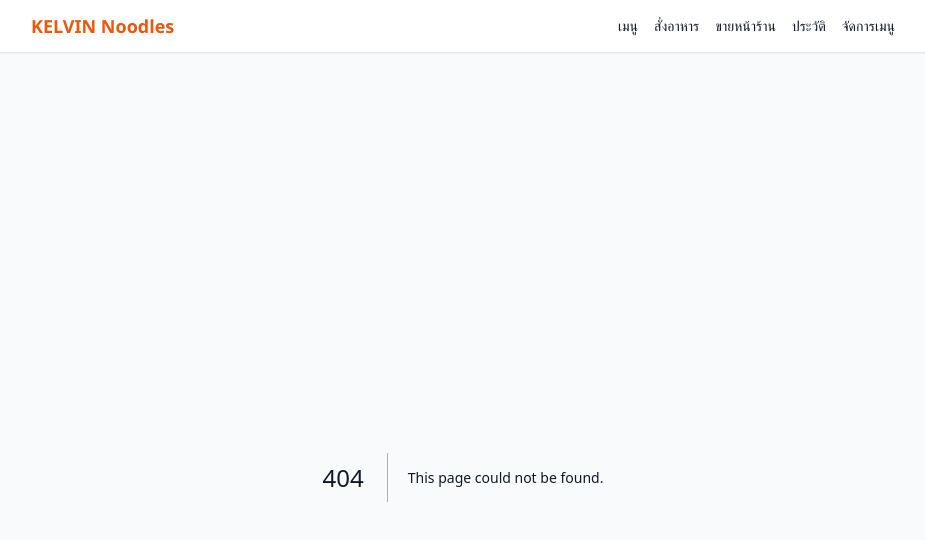
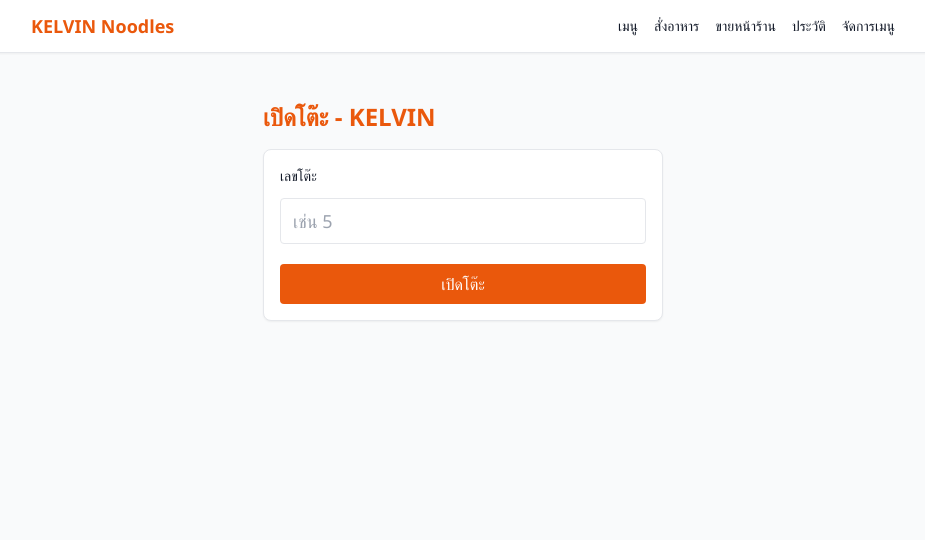
Before and after one commit to chefzaa5/mini_pos, a Next.js app: page /generate-qr in a window 1280 px wide. Before the commit this address had no page. Shown: the top 540 px of the page, without its empty margins (177-1102 px from the left). Built offline with nearby package versions, Linux system fonts and the light colour scheme; no server answers.

Commit message:
Create page.js

```diff
--- /dev/null
+++ b/app/generate-qr/page.js
@@ -0,0 +1,225 @@
+"use client";
+
+import { useState } from "react";
+import { supabase } from "@/lib/supabaseClient";
+
+export default function GenerateQrPage() {
+  const [tableNumber, setTableNumber] = useState("");
+  const [errorMsg, setErrorMsg] = useState("");
+
+  // ข้อมูล session ที่เพิ่งเปิดสำเร็จ (ใช้แสดง QR)
+  const [openedSession, setOpenedSession] = useState(null);
+
+  // ข้อมูล session เก่าที่ยังค้างอยู่ (โต๊ะไม่ว่าง)
+  const [stuckSession, setStuckSession] = useState(null);
+  const [showConfirmClose, setShowConfirmClose] = useState(false);
+  const [copied, setCopied] = useState(false);
+
+  const siteUrl =
+    typeof window !== "undefined" ? window.location.origin : "";
+
+  function resetAll() {
+    setTableNumber("");
+    setOpenedSession(null);
+    setStuckSession(null);
+    setShowConfirmClose(false);
+    setErrorMsg("");
+    setCopied(false);
+  }
+
+  // กดปุ่ม "เปิดโต๊ะ"
+  async function handleOpenTable(e) {
+    e.preventDefault();
+    setErrorMsg("");
+    setOpenedSession(null);
+
+    const tableNum = parseInt(tableNumber);
+    if (!tableNum || tableNum < 1) {
+      setErrorMsg("กรุณากรอกเลขโต๊ะให้ถูกต้อง");
+      return;
+    }
+
+    // เช็คก่อนว่าโต๊ะนี้มี session เปิดค้างอยู่ไหม
+    const { data: existing, error: checkError } = await supabase
+      .from("table_sessions")
+      .select("id, table_number, status, created_at")
+      .eq("table_number", tableNum)
+      .eq("status", "open")
+      .maybeSingle();
+
+    if (checkError) {
+      setErrorMsg(checkError.message);
+      return;
+    }
+
+    if (existing) {
+      // โต๊ะไม่ว่าง แสดงกล่องเตือน
+      setStuckSession(existing);
+      return;
+    }
+
+    // โต๊ะว่าง สร้าง session ใหม่
+    const { data: newSession, error: insertError } = await supabase
+      .from("table_sessions")
+      .insert({ table_number: tableNum, status: "open" })
+      .select()
+      .single();
+
+    if (insertError) {
+      setErrorMsg(insertError.message);
+      return;
+    }
+
+    setOpenedSession(newSession);
+  }
+
+  // กดปุ่ม "ปิดออเดอร์เดิม" ในกล่องเตือน -> เปิดกล่องยืนยัน
+  function handleRequestClose() {
+    setShowConfirmClose(true);
+  }
+
+  // กดยืนยันปิดโต๊ะเดิมจริง
+  async function handleConfirmClose() {
+    const { error } = await supabase
+      .from("table_sessions")
+      .update({ status: "closed" })
+      .eq("id", stuckSession.id)
+      .eq("status", "open"); // กันกดซ้ำซ้อน
+
+    if (error) {
+      setErrorMsg(error.message);
+      return;
+    }
+
+    setStuckSession(null);
+    setShowConfirmClose(false);
+    // ฟอร์มเดิม (เลขโต๊ะที่กรอกไว้) ยังอยู่ ให้พนักงานกด "เปิดโต๊ะ" อีกครั้งเอง
+  }
+
+  function minutesAgo(dateString) {
+    const diffMs = Date.now() - new Date(dateString).getTime();
+    return Math.floor(diffMs / 60000);
+  }
+
+  function handleCopyLink() {
+    const link = `${siteUrl}/order/${openedSession.table_number}`;
+    navigator.clipboard.writeText(link);
+    setCopied(true);
+    setTimeout(() => setCopied(false), 2000);
+  }
+
+  const qrUrl = openedSession
+    ? `https://api.qrserver.com/v1/create-qr-code/?size=300x300&data=${encodeURIComponent(
+        `${siteUrl}/order/${openedSession.table_number}`
+      )}`
+    : null;
+
+  return (
+    <div className="mx-auto max-w-md p-6">
+      <h1 className="mb-4 text-2xl font-bold text-orange-600">
+        เปิดโต๊ะ - KELVIN
+      </h1>
+
+      {errorMsg && (
+        <p className="mb-4 rounded bg-red-100 p-2 text-sm text-red-700">
+          {errorMsg}
+        </p>
+      )}
+
+      {/* กล่องเตือนโต๊ะไม่ว่าง */}
+      {stuckSession && !showConfirmClose && (
+        <div className="mb-4 rounded-lg border-2 border-red-400 bg-red-50 p-4">
+          <p className="font-semibold text-red-700">
+            โต๊ะนี้มีลูกค้าอยู่ระหว่างทานอาหาร กรุณาปิดออเดอร์เดิมก่อน
+          </p>
+          <button
+            onClick={handleRequestClose}
+            className="mt-3 rounded bg-red-600 px-4 py-2 text-sm font-medium text-white hover:bg-red-700"
+          >
+            ปิดออเดอร์เดิม
+          </button>
+        </div>
+      )}
+
+      {/* กล่องยืนยันปิดโต๊ะเดิม */}
+      {showConfirmClose && stuckSession && (
+        <div className="mb-4 rounded-lg border-2 border-red-400 bg-red-50 p-4">
+          <p className="mb-2 font-semibold text-red-700">
+            ยืนยันปิดออเดอร์เดิมของโต๊ะนี้?
+          </p>
+          <p className="mb-3 text-sm text-gray-700">
+            โต๊ะ {stuckSession.table_number} · เปิดมาแล้ว{" "}
+            {minutesAgo(stuckSession.created_at)} นาที
+          </p>
+          <div className="flex gap-2">
+            <button
+              onClick={handleConfirmClose}
+              className="rounded bg-red-600 px-4 py-2 text-sm font-medium text-white hover:bg-red-700"
+            >
+              ยืนยันปิดโต๊ะเดิม
+            </button>
+            <button
+              onClick={() => setShowConfirmClose(false)}
+              className="rounded bg-gray-300 px-4 py-2 text-sm hover:bg-gray-400"
+            >
+              ยกเลิก
+            </button>
+          </div>
+        </div>
+      )}
+
+      {/* ฟอร์มเปิดโต๊ะ - ซ่อนถ้ามี session เปิดสำเร็จแล้ว */}
+      {!openedSession && (
+        <form
+          onSubmit={handleOpenTable}
+          className="flex flex-col gap-3 rounded-lg border bg-white p-4 shadow-sm"
+        >
+          <label className="text-sm font-medium">เลขโต๊ะ</label>
+          <input
+            type="number"
+            min={1}
+            value={tableNumber}
+            onChange={(e) => setTableNumber(e.target.value)}
+            className="rounded border px-3 py-2 text-lg"
+            placeholder="เช่น 5"
+          />
+          <button
+            type="submit"
+            className="mt-2 rounded bg-orange-600 px-4 py-2 font-medium text-white hover:bg-orange-700"
+          >
+            เปิดโต๊ะ
+          </button>
+        </form>
+      )}
+
+      {/* แสดง QR หลังเปิดโต๊ะสำเร็จ */}
+      {openedSession && qrUrl && (
+        <div className="rounded-lg border bg-white p-4 text-center shadow-sm">
+          <img
+            src={qrUrl}
+            alt="QR โต๊ะ"
+            className="mx-auto mb-3 h-64 w-64"
+          />
+          <p className="mb-2 font-semibold">
+            โต๊ะ {openedSession.table_number}
+          </p>
+          <p className="mb-3 break-all text-xs text-gray-500">
+            {siteUrl}/order/{openedSession.table_number}
+          </p>
+          <button
+            onClick={handleCopyLink}
+            className="mb-3 rounded bg-gray-200 px-3 py-1 text-xs hover:bg-gray-300"
+          >
+            {copied ? "คัดลอกแล้ว ✓" : "คัดลอกลิงก์"}
+          </button>
+          <button
+            onClick={resetAll}
+            className="block w-full rounded bg-orange-600 px-4 py-2 font-medium text-white hover:bg-orange-700"
+          >
+            เปิดโต๊ะใหม่
+          </button>
+        </div>
+      )}
+    </div>
+  );
+}
```
